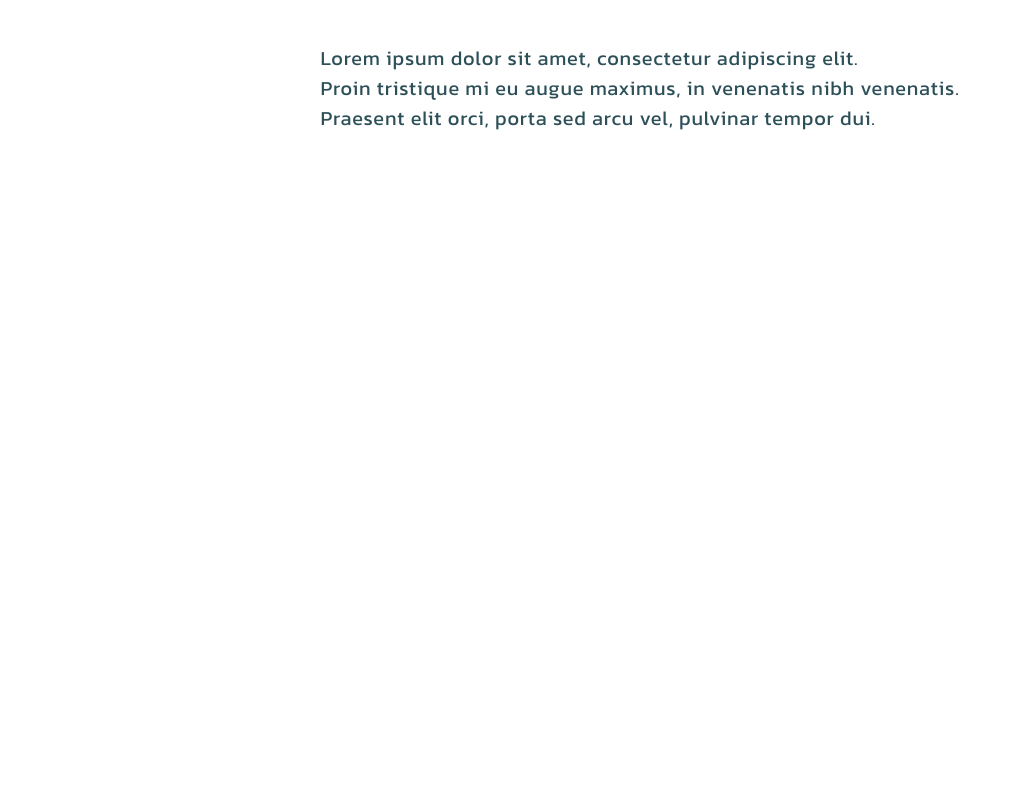
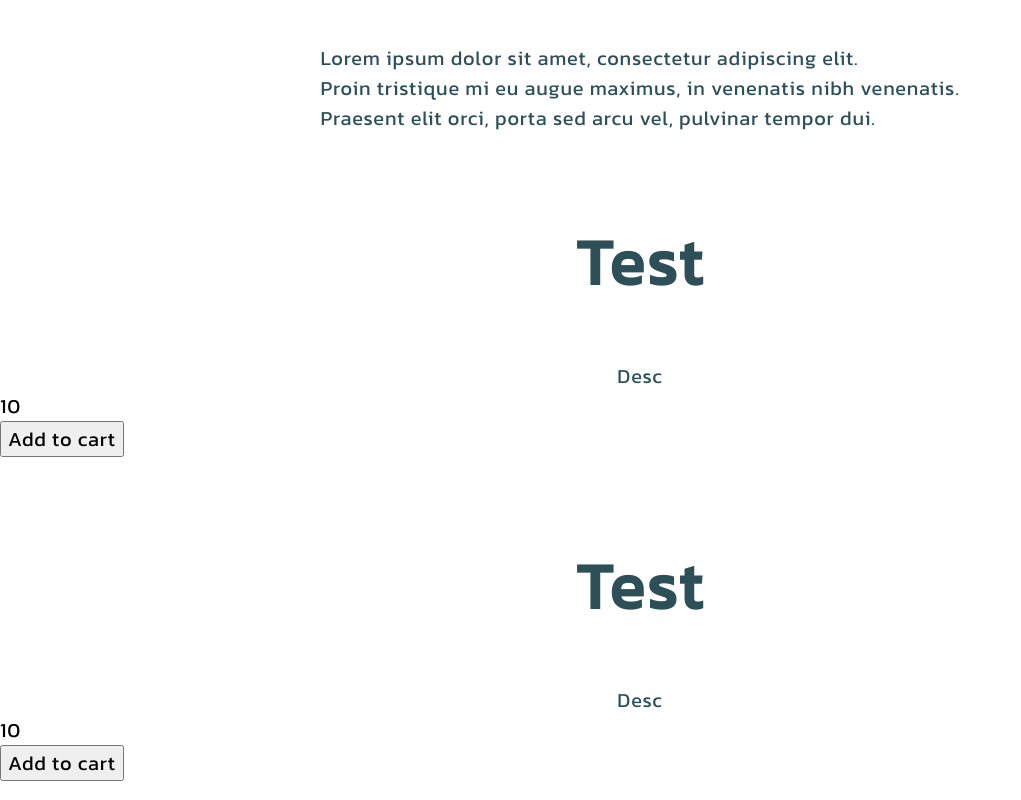
Before and after one commit to bennguyenn24/Steakhouse-Society, a React (Vite) app: page /home in a window 1280 px wide. Shown: the part 920-1720 px from the top of the page, without its empty margins (0-1021 px from the left). Before the commit the page ends 1053 px from the top, so only its background shows below. Built offline with nearby package versions, Linux system fonts and the light colour scheme.

Commit message:
Added Product Card array

```diff
--- a/src/components/ProductCard.jsx
+++ b/src/components/ProductCard.jsx
@@ -1,9 +1,15 @@
-import React from 'react'
+import React from "react";
 
-const ProductCard = () => {
-  return (
-    <div>ProductCard</div>
-  )
-}
+const ProductCard = ({ product }) => {
+	return (
+		<div className="product-card">
+			<img src={""} alt="" />
+			<h2>{product.name}</h2>
+			<p>{product.description}</p>
+			<div className="product-price">{product.price}</div>
+			<button>Add to cart</button>
+		</div>
+	);
+};
 
 export default ProductCard;
--- /dev/null
+++ b/src/data/products.js
@@ -0,0 +1,9 @@
+const products = [
+	{ id: 1, img: "/", name: "Test", description: "Desc", price: 10 },
+    { id: 1, img: "/", name: "Test", description: "Desc", price: 10 },
+    { id: 1, img: "/", name: "Test", description: "Desc", price: 10 },
+    { id: 1, img: "/", name: "Test", description: "Desc", price: 10 },
+    { id: 1, img: "/", name: "Test", description: "Desc", price: 10 },
+];
+
+export default products;
--- a/src/pages/Home.jsx
+++ b/src/pages/Home.jsx
@@ -1,7 +1,7 @@
 import CarouselItem from "../components/CarouselItem";
 import "../styles/Home.css";
-
-// showArrows={true} onChange={onChange} onClickItem={onClickItem} onClickThumb={onClickThumb}
+import ProductCard from "../components/ProductCard";
+import products from "../data/products"
 
 const Home = () => {
 	return (
@@ -13,6 +13,11 @@ const Home = () => {
 			<h3>Have some of our juiciest, leakin' Meat in your mouth</h3>
 			<p>Lorem ipsum dolor sit amet, consectetur adipiscing elit. <br/> Proin tristique mi eu augue maximus, in venenatis nibh venenatis. <br/>
 			Praesent elit orci, porta sed arcu vel, pulvinar tempor dui.</p>
+			<div className="product-list">
+				{products.map((product) => (
+					<ProductCard key={product.id} product={product}/>
+				))}
+			</div>
 		</div>
 	);
 };
```
